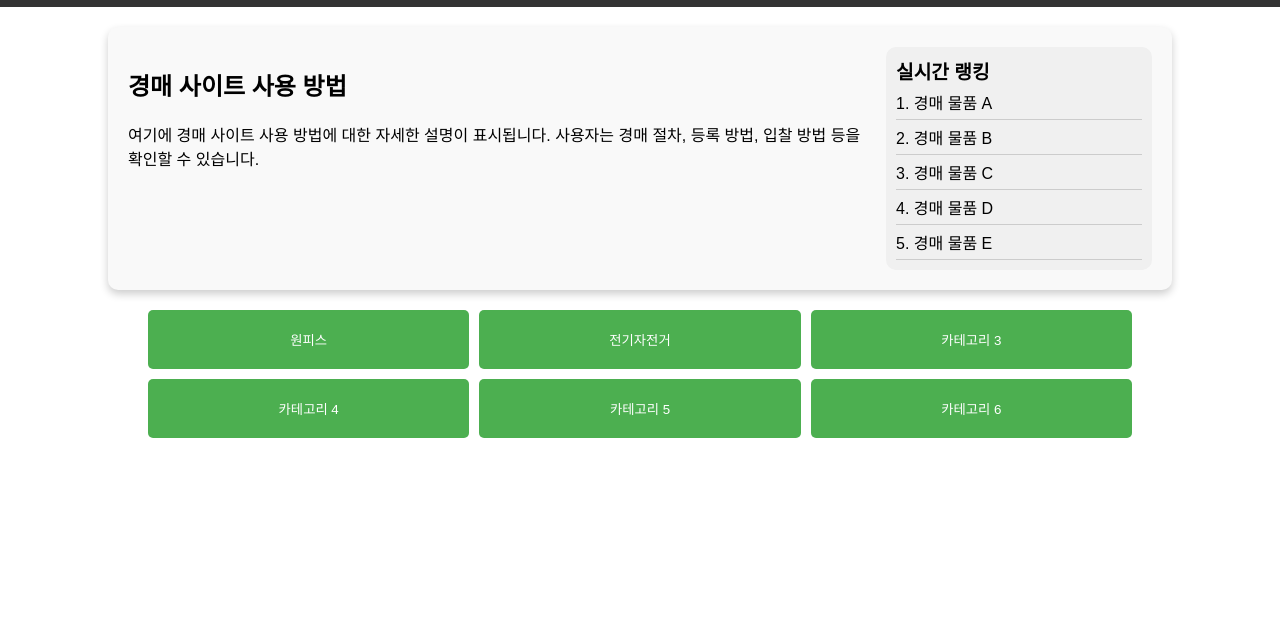
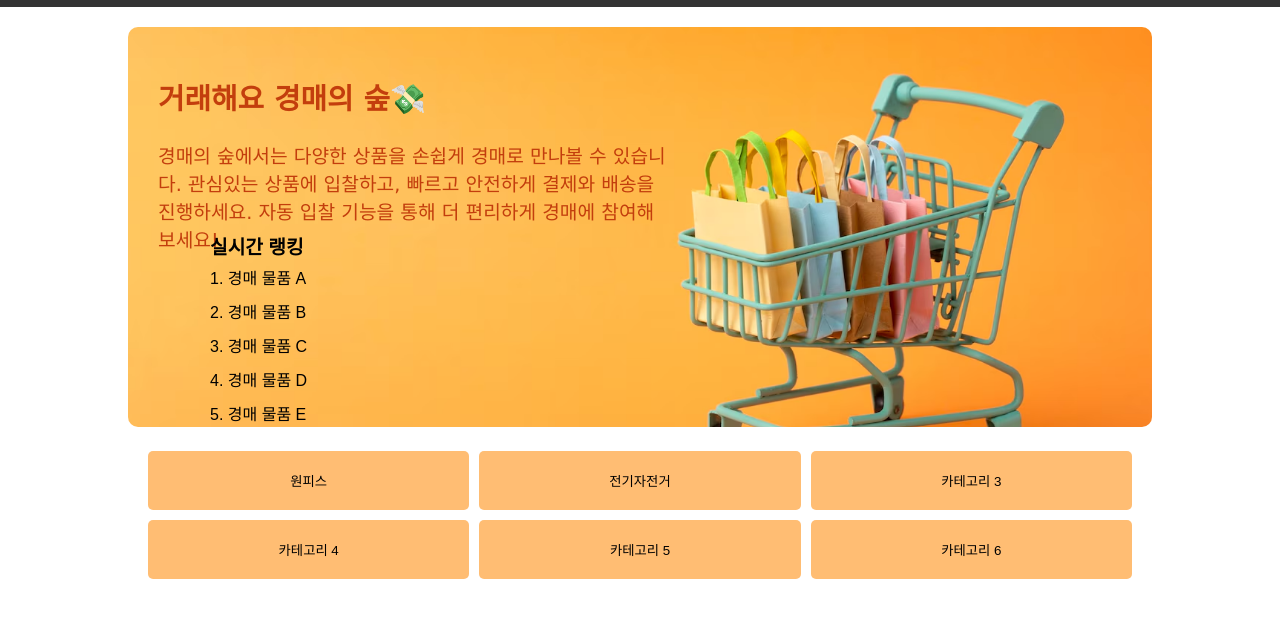
Before and after one commit to LightPlu/24_AdvWebProject, a plain HTML site: page pubilc/index.html in a window 1280 px wide. Shown: the part 48-666 px from the top of the page. Drawn offline with Linux system fonts and the light colour scheme.

Commit message:
메인홈페이지 디자인 추가

```diff
--- a/pubilc/index.html
+++ b/pubilc/index.html
@@ -1,20 +1,29 @@
 <!DOCTYPE html>
 <html lang="ko">
   <head>
-    <meta charset="UTF-8">
-    <meta name="viewport" content="width=device-width, initial-scale=1.0">
-    <link rel="stylesheet" href="styles.css">
+    <meta charset="UTF-8" />
+    <meta name="viewport" content="width=device-width, initial-scale=1.0" />
+    <link rel="stylesheet" href="styles.css" />
     <title>경매 사이트</title>
   </head>
   <body>
     <!-- 상단 헤더 -->
     <div class="header">
       <!-- 로고 이미지 -->
-        <img src="auction_forest_logo.png" alt="경매의 숲" class="logo" onclick="goToMain()">
+      <img
+        src="auction_forest_logo.png"
+        alt="경매의 숲"
+        class="logo"
+        onclick="goToMain()"
+      />
 
       <!-- 가운데 검색창 -->
       <div class="search-container">
-            <input type="text" class="search-bar" placeholder="검색어를 입력하세요">
+        <input
+          type="text"
+          class="search-bar"
+          placeholder="검색어를 입력하세요"
+        />
         <span class="search-icon">🔍</span>
       </div>
 
@@ -23,11 +32,19 @@
     </div>
 
     <!-- 메인 콘텐츠 -->
-    <div class="main-content">
+    <div class="main-container">
+      <!-- 메인 이미지 -->
+      <img src="main_homepage.jpg" alt="메인 이미지" class="main-image" />
+
       <!-- 경매 사용 방법 설명 -->
-        <div class="instructions">
-            <h2>경매 사이트 사용 방법</h2>
-            <p>여기에 경매 사이트 사용 방법에 대한 자세한 설명이 표시됩니다. 사용자는 경매 절차, 등록 방법, 입찰 방법 등을 확인할 수 있습니다.</p>
+      <div class="overlay-content">
+        <h2>거래해요 경매의 숲💸</h2>
+        <p>
+          경매의 숲에서는 다양한 상품을 손쉽게 경매로 만나볼 수 있습니다.
+          관심있는 상품에 입찰하고, 빠르고 안전하게 결제와 배송을 진행하세요.
+          자동 입찰 기능을 통해 더 편리하게 경매에 참여해 보세요!
+        </p>
+      </div>
     </div>
 
     <!-- 실시간 랭킹 -->
@@ -39,22 +56,33 @@
       <div class="ranking-item">4. 경매 물품 D</div>
       <div class="ranking-item">5. 경매 물품 E</div>
     </div>
-    </div>
 
     <!-- 카테고리 버튼들 -->
     <div class="categories">
-        <button class="category-button" onclick="openCategory('원피스')">원피스</button>
-        <button class="category-button" onclick="openCategory('전기자전거')">전기자전거</button>
-        <button class="category-button" onclick="openCategory('카테고리 3')">카테고리 3</button>
-        <button class="category-button" onclick="openCategory('카테고리 4')">카테고리 4</button>
-        <button class="category-button" onclick="openCategory('카테고리 5')">카테고리 5</button>
-        <button class="category-button" onclick="openCategory('카테고리 6')">카테고리 6</button>
+      <button class="category-button" onclick="openCategory('원피스')">
+        원피스
+      </button>
+      <button class="category-button" onclick="openCategory('전기자전거')">
+        전기자전거
+      </button>
+      <button class="category-button" onclick="openCategory('카테고리 3')">
+        카테고리 3
+      </button>
+      <button class="category-button" onclick="openCategory('카테고리 4')">
+        카테고리 4
+      </button>
+      <button class="category-button" onclick="openCategory('카테고리 5')">
+        카테고리 5
+      </button>
+      <button class="category-button" onclick="openCategory('카테고리 6')">
+        카테고리 6
+      </button>
     </div>
 
     <script>
       // 메인 화면으로 돌아가는 함수
       function goToMain() {
-            window.location.href = 'index.html'; // 메인 페이지로 이동 (파일명에 맞게 조정)
+        window.location.href = "index.html";
       }
 
       // 마이페이지 버튼 클릭 시 리스트 표시
@@ -64,8 +92,9 @@
 
       // 카테고리 버튼 클릭 시 창 열기
       function openCategory(categoryName) {
-            // 선택한 카테고리 이름을 URL 파라미터로 전달하여 이동
-            window.location.href = `category.html?category=${encodeURIComponent(categoryName)}`;
+        window.location.href = `category.html?category=${encodeURIComponent(
+          categoryName
+        )}`;
       }
     </script>
   </body>
--- a/pubilc/styles.css
+++ b/pubilc/styles.css
@@ -64,22 +64,57 @@ body {
   width: 75%;
   padding-right: 20px;
 }
+.main-container {
+  position: relative;
+  width: 80%;
+  margin-top: 20px;
+}
 
+.main-image {
+  width: 100%;
+  height: 400px;
+  object-fit: cover;
+  border-radius: 10px;
+}
+
+/* 경매 사이트 사용 방법 영역 */
+.overlay-content {
+  position: absolute;
+  top: 5px;
+  left: 10px;
+  color: rgb(195, 62, 13);
+  padding: 20px;
+  font-size: 1.2em;
+  font-family: Verdana, Geneva, Tahoma, sans-serif;
+  border-radius: 10px;
+  width: 50%;
+  background-color: transparent; /* 배경을 완전히 투명하게 설정 */
+  box-shadow: none; /* 그림자 제거 */
+}
+
+/* 실시간 랭킹 영역 */
 .ranking {
-    width: 25%;
-    background-color: #f0f0f0;
+  position: absolute;
+  top: 170px; /* 경매 사이트 사용 방법 아래로 이동 */
+  left: 200px; /* 이미지 왼쪽에서 20px 떨어짐 */
+  margin-top: 100px; /* "경매 사이트 사용 방법" 아래로 위치시킴 */
+  width: 60%; /* 경매 사이트 사용 방법과 같은 너비 */
+  color: black; /* 텍스트 색상 */
   padding: 10px;
-    border-radius: 10px;
+  font-size: 1em;
+  background-color: transparent; /* 배경을 완전히 투명하게 설정 */
+  box-shadow: none; /* 그림자 제거 */
 }
 
 .ranking h3 {
   margin: 0;
   font-size: 1.2em;
+  font-weight: bold;
 }
 
 .ranking-item {
   padding: 5px 0;
-    border-bottom: 1px solid #ccc;
+  border-bottom: none; /* 하단 경계선 제거 */
 }
 
 /* 카테고리 버튼들 */
@@ -93,12 +128,12 @@ body {
 }
 
 .link-button {
-    background: none;            /* 버튼 배경 제거 */
-    border: none;                /* 버튼 테두리 제거 */
-    text-decoration: underline;  /* 밑줄 추가 */
-    cursor: pointer;             /* 클릭할 수 있는 모양으로 변경 */
-    padding: 0;                  /* 기본 padding 제거 */
-    font-size: inherit;          /* 버튼의 글자 크기를 주변 글자 크기에 맞춤 */
+  background: none; /* 버튼 배경 제거 */
+  border: none; /* 버튼 테두리 제거 */
+  text-decoration: underline; /* 밑줄 추가 */
+  cursor: pointer; /* 클릭할 수 있는 모양으로 변경 */
+  padding: 0; /* 기본 padding 제거 */
+  font-size: inherit; /* 버튼의 글자 크기를 주변 글자 크기에 맞춤 */
 }
 
 .container {
@@ -121,8 +156,8 @@ body {
 
 .category-button {
   padding: 20px;
-    background-color: #4CAF50;
-    color: white;
+  background-color: #ffbd73;
+  color: black;
   border: none;
   cursor: pointer;
   border-radius: 5px;
@@ -163,16 +198,16 @@ body {
 /* 제목 스타일: 길면 잘리도록 설정 */
 .product-item h3 {
   font-size: 14px;
-    white-space: nowrap;         /* 한 줄로 표시 */
-    overflow: hidden;            /* 넘치는 부분 숨김 */
-    text-overflow: ellipsis;     /* 잘린 부분에 '...' 표시 */
+  white-space: nowrap; /* 한 줄로 표시 */
+  overflow: hidden; /* 넘치는 부분 숨김 */
+  text-overflow: ellipsis; /* 잘린 부분에 '...' 표시 */
   margin: 5px 0;
 }
 
 /* 가격 스타일: 굵게 표시 */
 .product-item .price {
-    font-weight: bold;           /* 글씨 굵게 */
-    font-size: 18px;             /* 약간 큰 글씨 */
+  font-weight: bold; /* 글씨 굵게 */
+  font-size: 18px; /* 약간 큰 글씨 */
   color: #333;
   margin: 5px 0;
 }
```
Also changed, not shown: pubilc/main_homepage.jpg (added). Lines whose indentation alone changed are shown as unchanged.
